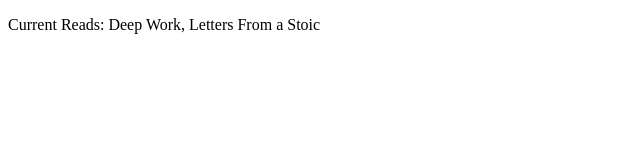
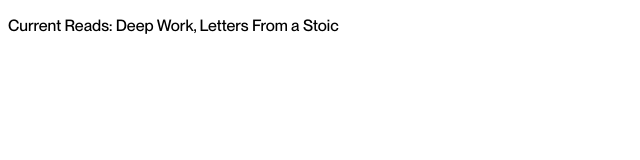
Before and after one commit to benwxng/personal-site-main, a plain HTML site: page public/bookshelf.html in a window 1280 px wide. Shown: the whole page, without its empty margins (0-640 px from the left). Drawn offline with Linux system fonts and the light colour scheme.

Commit message:
bokshelf

```diff
--- a/public/bookshelf.css
+++ b/public/bookshelf.css
@@ -1,9 +1,9 @@
 @font-face {
     font-family: "ppneuemontreal";
-    src: url(./fonts/ppneuemontreal-medium.otf);
+    src: url(../fonts/ppneuemontreal-medium.otf);
 }
 
-.body{
+body{
 
     font-family: "ppneuemontreal";
 
```
